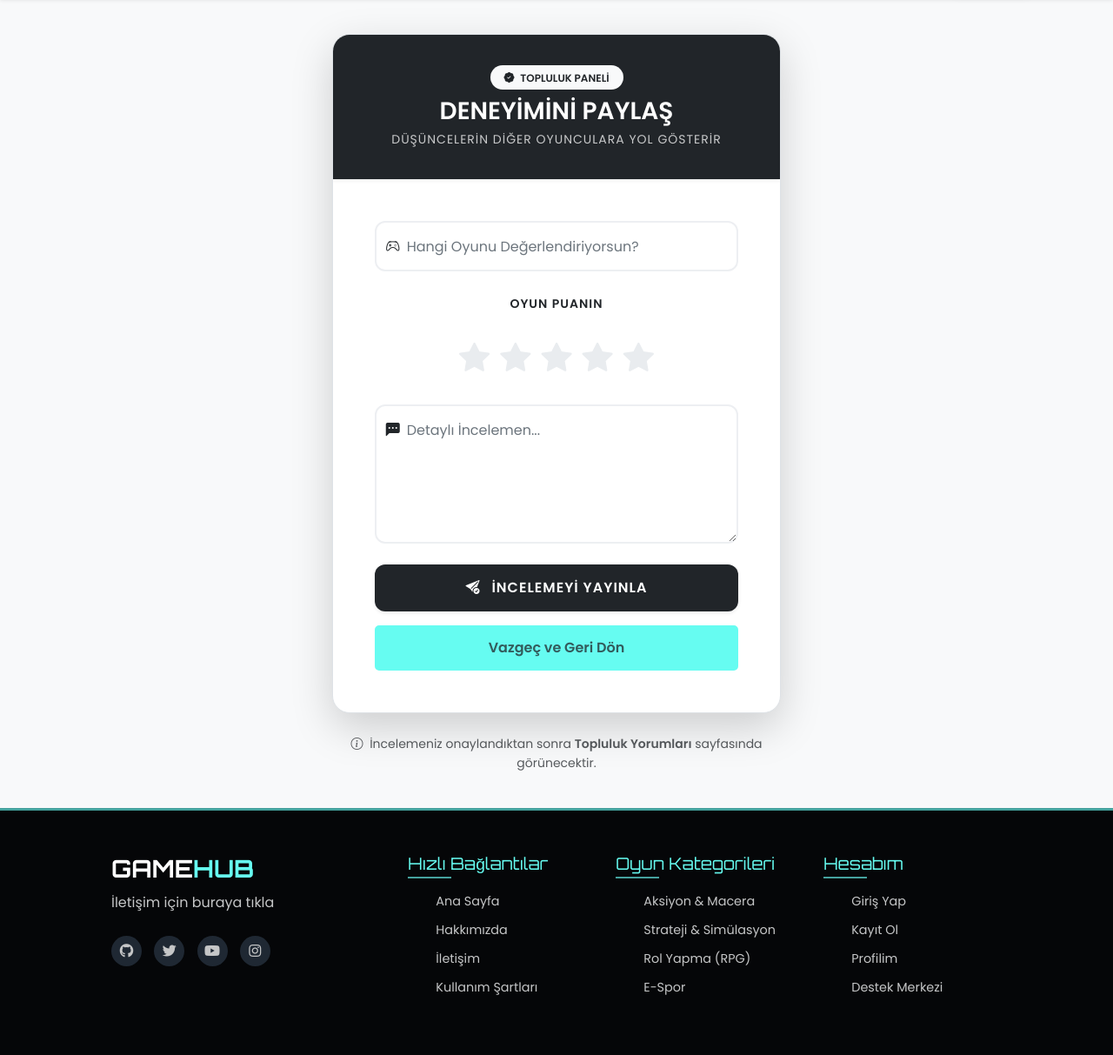
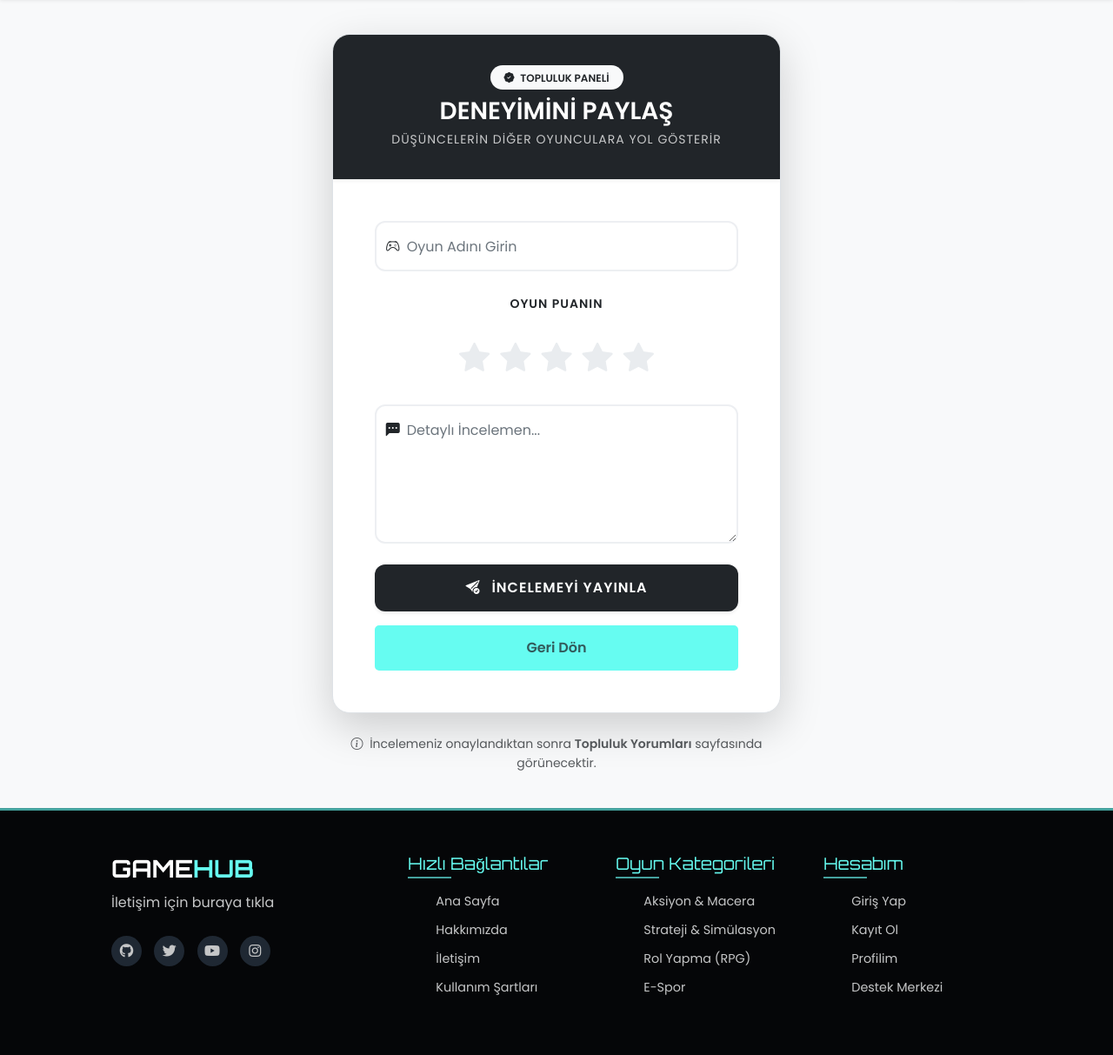
Before and after one commit to Mascudisse/GameHub, a Django app: template oyun_degerlendirme/templates/oyun_degerlendirme/ekle.html in a window 1280 px wide. Shown: the part 88-1301 px from the top of the page at 87% size. Run offline with Django 3.2, Linux system fonts and the light colour scheme; the template is opened without the code that fills it, so the values that code supplies are empty.

```diff
--- a/oyun_degerlendirme/templates/oyun_degerlendirme/ekle.html
+++ b/oyun_degerlendirme/templates/oyun_degerlendirme/ekle.html
@@ -127,7 +127,7 @@
                     <div class="form-floating mb-4">
                         <input type="text" name="oyun_adi" class="form-control" id="id_oyun_adi" placeholder="Oyun adı" required>
                         <label for="id_oyun_adi">
-                            <i class="bi bi-controller me-2 text-dark"></i>Hangi Oyunu Değerlendiriyorsun?
+                            <i class="bi bi-controller me-2 text-dark"></i>Oyun Adını Girin
                         </label>
                     </div>
 
@@ -163,7 +163,7 @@
                             <i class="bi bi-send-check-fill me-2"></i> İncelemeyi Yayınla
                         </button>
                         <a href="javascript:history.back()" class="btn btn-link text-decoration-none text-muted small">
-                            Vazgeç ve Geri Dön
+                            Geri Dön
                         </a>
                     </div>
                 </form>
```
